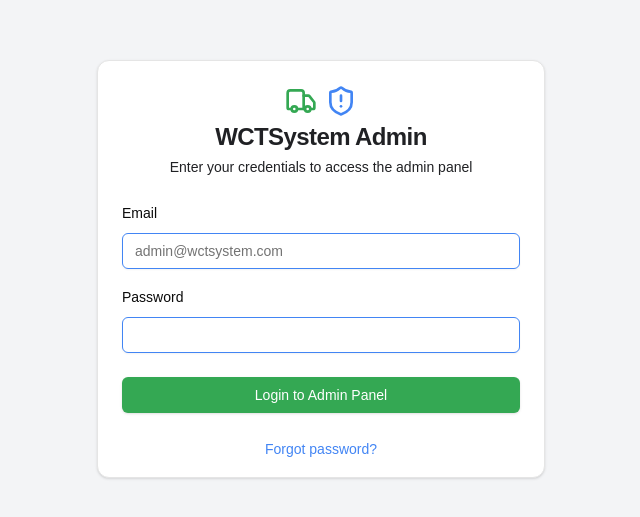
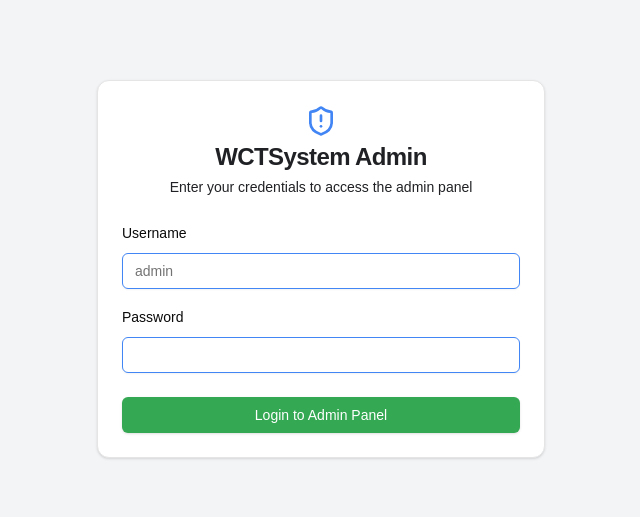
Before and after one commit to GaruVA/wctsystem-admin, a Next.js app: page /login in a window 1280 px wide. Shown: the part 131-648 px from the top of the page, without its empty margins (319-959 px from the left). Built offline with nearby package versions, Linux system fonts and the light colour scheme.

Commit message:
refactor login functionality to use username and improve error handling

```diff
--- a/app/dashboard/page.tsx
+++ b/app/dashboard/page.tsx
@@ -1,20 +1,6 @@
-
 "use client";
 
-import { useRouter } from 'next/navigation';
-import { useEffect } from 'react';
-
 export default function DashboardPage() {
-  const router = useRouter();
-
-  useEffect(() => {
-    // Check if the user is authenticated
-    const token = new URLSearchParams(window.location.search).get('token');
-    if (!token) {
-      router.push('/login');
-    }
-  }, [router]);
-
   return (
     <div className="min-h-screen flex items-center justify-center">
       <h1 className="text-3xl font-bold">Welcome to the Dashboard</h1>
--- a/app/login/page.tsx
+++ b/app/login/page.tsx
@@ -6,33 +6,29 @@ import { Button } from "@/components/ui/button";
 import { Input } from "@/components/ui/input";
 import { Card, CardContent, CardDescription, CardFooter, CardHeader, CardTitle } from "@/components/ui/card";
 import { Label } from "@/components/ui/label";
-import { Truck, ShieldAlert } from 'lucide-react';
+import { ShieldAlert } from 'lucide-react';
 import axios from 'axios';
 
 const api = axios.create({
-  baseURL: 'http://192.168.1.22:5000/api', // Replace with your actual base URL
+  baseURL: 'http://192.168.8.147:5000/api', // Replace with your actual base URL
 });
 
 export default function LoginPage() {
-  const [email, setEmail] = useState('');
+  const [username, setUsername] = useState('');
   const [password, setPassword] = useState('');
+  const [error, setError] = useState('');
   const router = useRouter();
 
   const handleLogin = async (event: React.FormEvent) => {
     event.preventDefault();
+    setError('');
     try {
-      const response = await api.post<{ token: string, user: { userType: string } }>('/auth/login', { email, password });
-      const { token, user } = response.data;
-
-      if (user.userType !== 'admin') {
-        alert('Access denied. Admins only.');
-        return;
-      }
-
-      localStorage.setItem('token', token);
-      router.push(`/dashboard?token=${token}`);
-    } catch (error) {
-      alert('Login failed');
+      const response = await api.post<{ token: string }>('/admin/login', { username, password });
+      const { token } = response.data;
+      localStorage.setItem('adminToken', token);
+      router.push('/dashboard');
+    } catch (err) {
+      setError('Invalid credentials. Please try again.');
     }
   };
 
@@ -41,7 +37,6 @@ export default function LoginPage() {
       <Card className="w-full max-w-md">
         <CardHeader className="space-y-1">
           <div className="flex items-center justify-center space-x-2">
-            <Truck size={32} className="text-[#34A853]" />
             <ShieldAlert size={32} className="text-[#4285F4]" />
           </div>
           <CardTitle className="text-2xl font-bold text-center text-[#202124]">WCTSystem Admin</CardTitle>
@@ -51,14 +46,14 @@ export default function LoginPage() {
         </CardHeader>
         <form onSubmit={handleLogin}>
           <CardContent className="space-y-4">
+            {error && <p className="text-red-500">{error}</p>}
             <div className="space-y-2">
-              <Label htmlFor="email">Email</Label>
+              <Label htmlFor="username">Username</Label>
               <Input
-                id="email"
-                type="email"
-                placeholder="admin@wctsystem.com"
-                value={email}
-                onChange={(e) => setEmail(e.target.value)}
+                id="username"
+                placeholder="admin"
+                value={username}
+                onChange={(e) => setUsername(e.target.value)}
                 required
                 className="border-[#4285F4]"
               />
@@ -84,9 +79,6 @@ export default function LoginPage() {
             </Button>
           </CardFooter>
         </form>
-        <div className="text-center pb-4">
-          <a href="/forgot-password" className="text-sm text-[#4285F4] hover:underline">Forgot password?</a>
-        </div>
       </Card>
     </div>
   );
```
